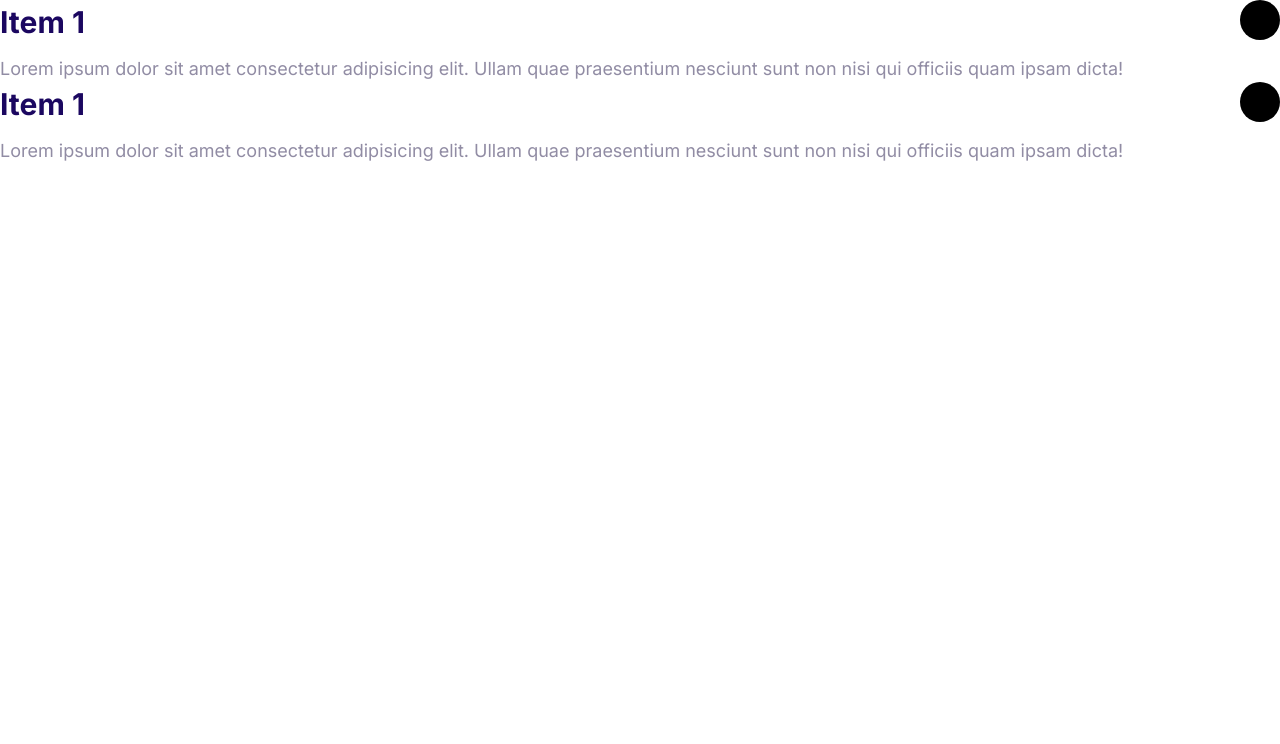
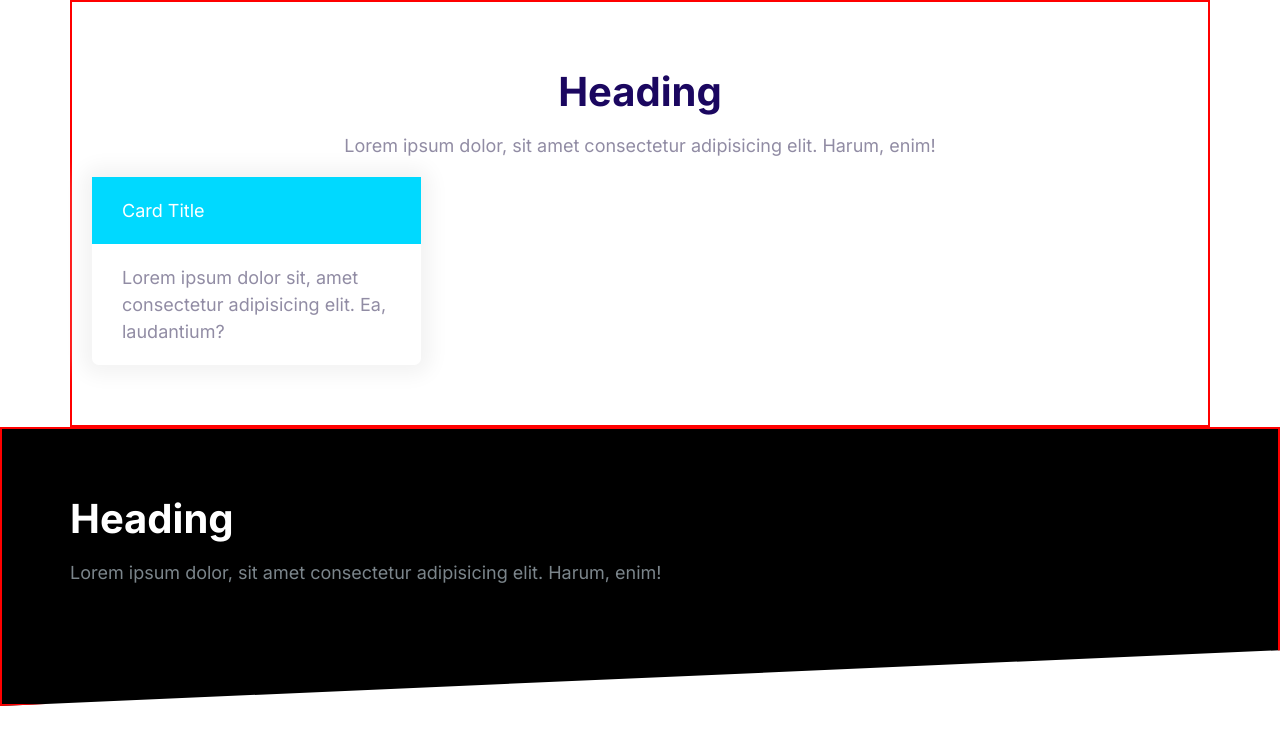
Before and after one commit to seongbaelee/seongbacon, a plain HTML site: page index.html in a window 1280 px wide. Drawn offline with Linux system fonts and the light colour scheme.

Commit message:
Build block component.

```diff
--- a/css/styles.css
+++ b/css/styles.css
@@ -579,3 +579,42 @@ a {
   max-height: 100vh;
   opacity: 1;
 }
+
+/* Blocks */
+
+.block {
+  --padding-vertical: 6rem;
+  padding: var(--padding-vertical) 2rem;
+  border: 2px solid red;
+}
+
+.block__header {
+  text-align: center;
+}
+
+.block__heading {
+  margin-top: 0;
+}
+
+.block--dark {
+  background: #000;
+  color: #7b858b;
+}
+
+.block--dark .block__heading {
+  color: white;
+}
+
+.block--skewed-right {
+  padding-bottom: calc(var(--padding-vertical) + 4rem);
+  clip-path: polygon(0% 0%, 100% 0%, 100% 100%, 0% 80%);
+}
+.block--skewed-left {
+  padding-bottom: calc(var(--padding-vertical) + 4rem);
+  clip-path: polygon(0% 0%, 100% 0%, 100% 80%, 0% 100%);
+}
+
+.container {
+  max-width: 1140px;
+  margin: 0 auto;
+}
--- a/index.html
+++ b/index.html
@@ -19,32 +19,31 @@
     <link rel="stylesheet" href="css/styles.css" />
   </head>
   <body>
-    <div class="collapsible collapsible--expanded">
-      <header class="collapsible__header">
-        <h2 class="collapsible__heading">Item 1</h2>
-
-        <svg class="icon collapsible__chevron">
-          <use xlink:href="images/sprite.svg#chevron"></use>
-        </svg>
+    <section class="block container">
+      <header class="block__header">
+        <h2 class="block__heading">Heading</h2>
+        <p>
+          Lorem ipsum dolor, sit amet consectetur adipisicing elit. Harum, enim!
+        </p>
       </header>
-      <div class="collapsible__content">
-        Lorem ipsum dolor sit amet consectetur adipisicing elit. Ullam quae
-        praesentium nesciunt sunt non nisi qui officiis quam ipsam dicta!
+      <div style="width: 30%">
+        <div class="card card--secondary">
+          <header class="card__header">Card Title</header>
+          <div class="card__body">
+            Lorem ipsum dolor sit, amet consectetur adipisicing elit. Ea,
+            laudantium?
+          </div>
+        </div>
       </div>
-    </div>
-    <div class="collapsible collapsible--expanded">
-      <header class="collapsible__header">
-        <h2 class="collapsible__heading">Item 1</h2>
-
-        <svg class="icon collapsible__chevron">
-          <use xlink:href="images/sprite.svg#chevron"></use>
-        </svg>
-      </header>
-      <div class="collapsible__content">
-        Lorem ipsum dolor sit amet consectetur adipisicing elit. Ullam quae
-        praesentium nesciunt sunt non nisi qui officiis quam ipsam dicta!
+    </section>
+    <section class="block block--dark block--skewed-left">
+      <div class="container">
+        <h2 class="block__heading">Heading</h2>
+        <p>
+          Lorem ipsum dolor, sit amet consectetur adipisicing elit. Harum, enim!
+        </p>
       </div>
-    </div>
+    </section>
     <script src="js/main.js"></script>
   </body>
 </html>
```
Also changed, not shown: Blocks.html (added, +25 -0 lines).
